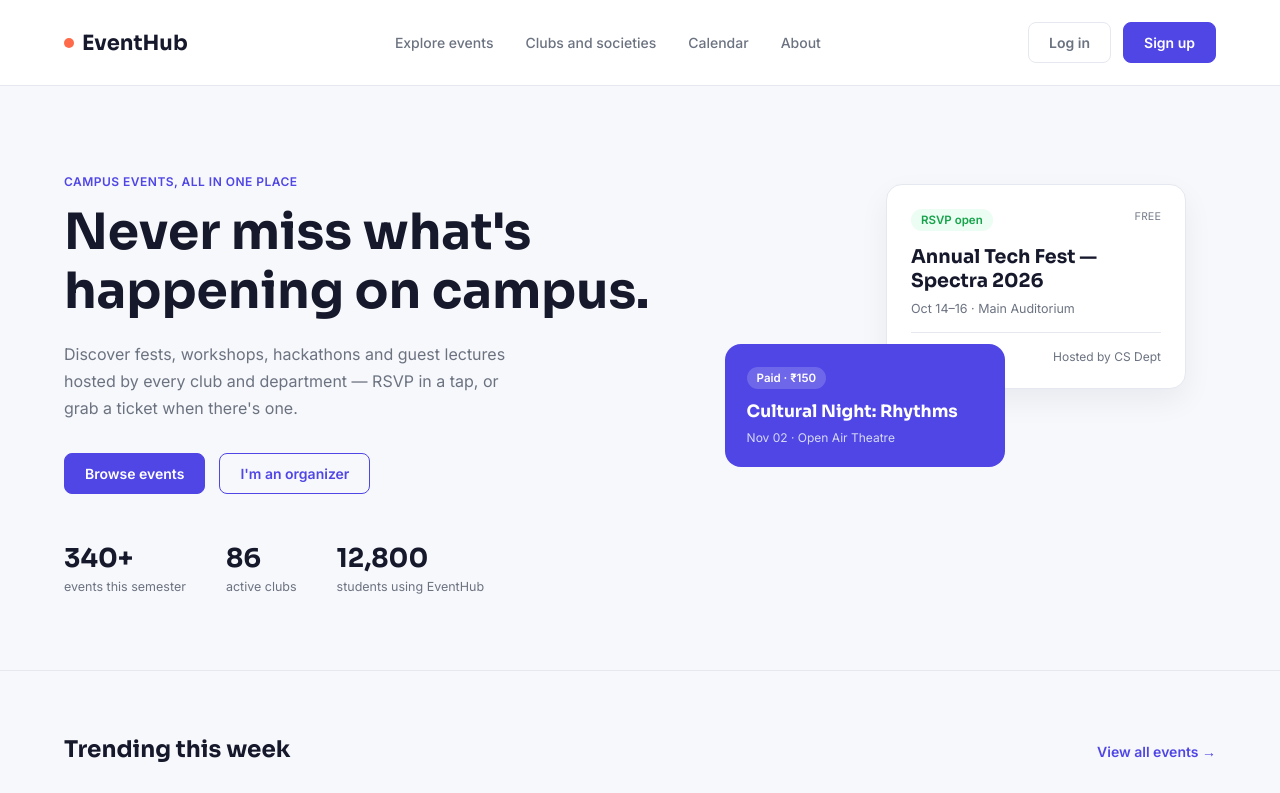
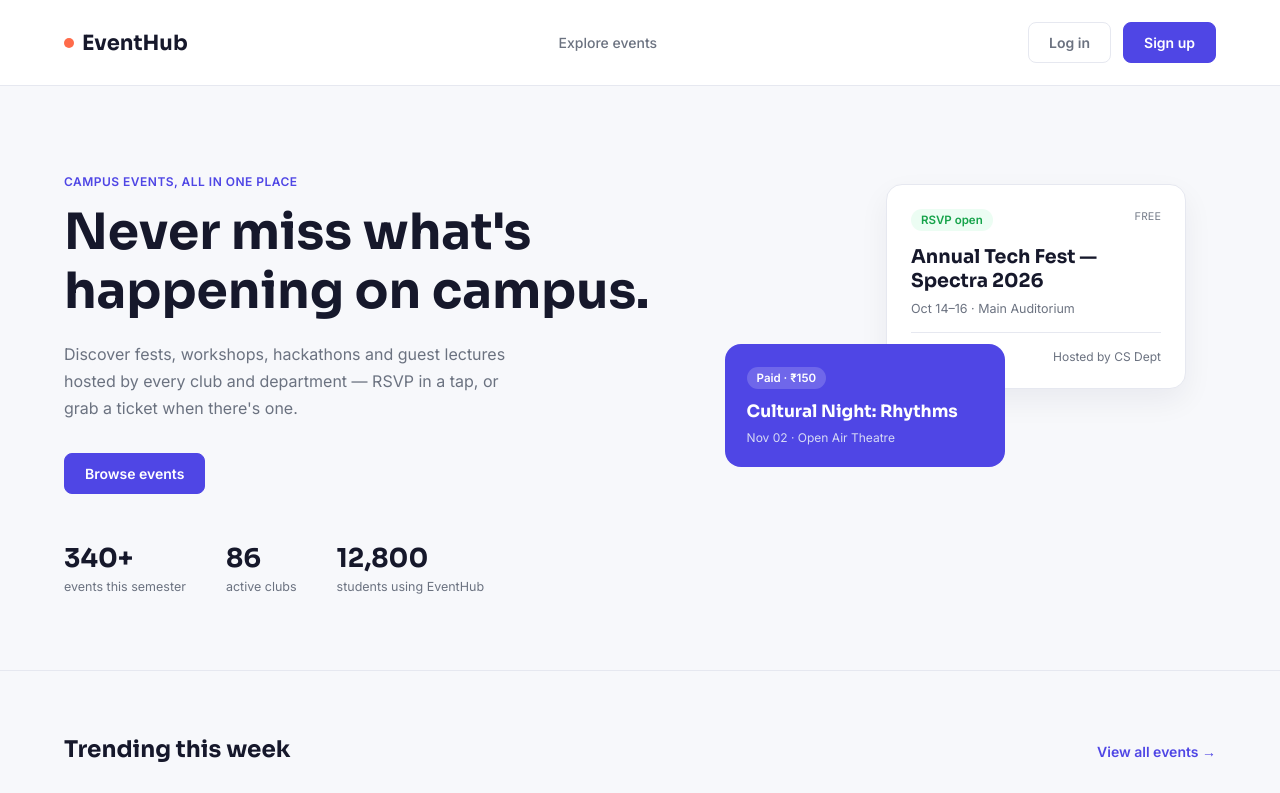
Before and after one commit to ChristeenaJestin/event_frontend, a React (Vite) app: page / in a window 1280 px wide. Shown: the top 793 px of the page. Built offline with nearby package versions, Linux system fonts and the light colour scheme; no server answers; the HTML template or start-up script is replaced by a standard one.

Commit message:
Home page final updation

```diff
--- a/src/pages/Home.jsx
+++ b/src/pages/Home.jsx
@@ -4,7 +4,6 @@ import Button from '../components/common/Button';
 import Badge from '../components/common/Badge';
 import Footer from '../components/layout/Footer';
 
-// Hardcoded fallback data to keep your design beautiful no matter what
 const defaultTrending = [
   { gradient: 'linear-gradient(135deg,#4F46E5,#818CF8)', tag: 'SEP 18–20 · TECH FEST', title: 'HackNight 2026', meta: 'CS Auditorium · 600 going' },
   { gradient: 'linear-gradient(135deg,#FF6B4A,#FFB199)', tag: 'OCT 02 · WORKSHOP', title: 'Intro to UI Design', meta: 'Seminar Hall 2 · 120 going' },
@@ -14,11 +13,9 @@ const defaultTrending = [
 function Home() {
   const navigate = useNavigate();
 
-  // State variables for dynamic data injection
   const [events, setEvents] = useState([]);
   const [eventCountLabel, setEventCountLabel] = useState('340+');
 
-  // Format timestamps neatly inside the grid (e.g., "OCT 14")
   const formatEventDate = (dateString) => {
     if (!dateString) return 'TBD';
     const d = new Date(dateString);
@@ -35,17 +32,15 @@ function Home() {
           setEventCountLabel(`${result.data.length}`);
         }
       } catch (error) {
-        console.error("Database fetch failed or was blocked by mixed content browser rules. Keeping design layouts active.", error);
+        console.error("Database fetch failed or was blocked by mixed content browser rules.", error);
       }
     };
     fetchEvents();
   }, []);
 
-  // Determine dynamic objects or fall back to your native layout values cleanly
   const heroEvent1 = events[0];
   const heroEvent2 = events[1];
 
-  // Map dynamic cards into trending row. If database is empty/blocked, display default grid cards
   const dynamicTrendingList = events.length > 0
     ? events.slice(0, 3).map((event, index) => ({
         gradient: event.banner_url ? `url(${event.banner_url}) center/cover no-repeat` : defaultTrending[index % 3].gradient,
@@ -62,12 +57,12 @@ function Home() {
         <div style={{ display: 'flex', alignItems: 'center', gap: 8, fontFamily: 'var(--font-display)', fontWeight: 700, fontSize: 21, color: 'var(--ink)', cursor: 'pointer' }} onClick={() => navigate('/')}>
           <span style={{ width: 10, height: 10, borderRadius: '50%', background: 'var(--coral)' }} />EventHub
         </div>
+
+        {/* Cleaned Navigation Layout - Kept only Explore Events */}
         <nav style={{ display: 'flex', gap: 32, fontSize: 14, color: 'var(--slate)', fontWeight: 500 }}>
           <a style={{ cursor: 'pointer' }} onClick={() => navigate('/events')}>Explore events</a>
-          <a style={{ cursor: 'pointer' }} onClick={() => navigate('/clubs')}>Clubs and societies</a>
-          <a style={{ cursor: 'pointer' }} onClick={() => navigate('/calendar')}>Calendar</a>
-          <a style={{ cursor: 'pointer' }} onClick={() => navigate('/about')}>About</a>
         </nav>
+
         <div style={{ display: 'flex', gap: 12 }}>
           <Button variant="ghost" onClick={() => navigate('/login')}>Log in</Button>
           <Button onClick={() => navigate('/register')}>Sign up</Button>
@@ -83,10 +78,12 @@ function Home() {
             Discover fests, workshops, hackathons and guest lectures hosted by every club and
             department — RSVP in a tap, or grab a ticket when there's one.
           </p>
+
+          {/* Action Row - Cleaned up Organizer link button */}
           <div style={{ display: 'flex', gap: 14, marginTop: 30 }}>
             <Button onClick={() => navigate('/events')}>Browse events</Button>
-            <Button variant="secondary">I'm an organizer</Button>
           </div>
+
           <div style={{ display: 'flex', gap: 40, marginTop: 48 }}>
             {[[eventCountLabel, 'events this semester'], ['86', 'active clubs'], ['12,800', 'students using EventHub']].map(([num, label]) => (
               <div key={label}>
@@ -97,7 +94,7 @@ function Home() {
           </div>
         </div>
 
-        {/* HERO CARDS COMPONENT BLOCK */}
+        {/* HERO CARDS BLOCK */}
         <div style={{ position: 'relative', height: 400 }}>
           {/* Box 1 */}
           <div style={{ position: 'absolute', top: 0, right: 30, width: 300, background: 'var(--surface)', border: '1px solid var(--hairline)', borderRadius: 16, padding: 24, boxShadow: '0 12px 30px rgba(22,24,43,0.06)' }}>
@@ -133,7 +130,7 @@ function Home() {
         </div>
       </section>
 
-      {/* TRENDING GRID ROW SECTION */}
+      {/* TRENDING GRID SECTION */}
       <section style={{ padding: 64, borderBottom: '1px solid var(--hairline)' }}>
         <div style={{ display: 'flex', justifyContent: 'space-between', alignItems: 'baseline', marginBottom: 30 }}>
           <h2 style={{ fontFamily: 'var(--font-display)', fontWeight: 700, fontSize: 23, color: 'var(--ink)' }}>Trending this week</h2>
```
